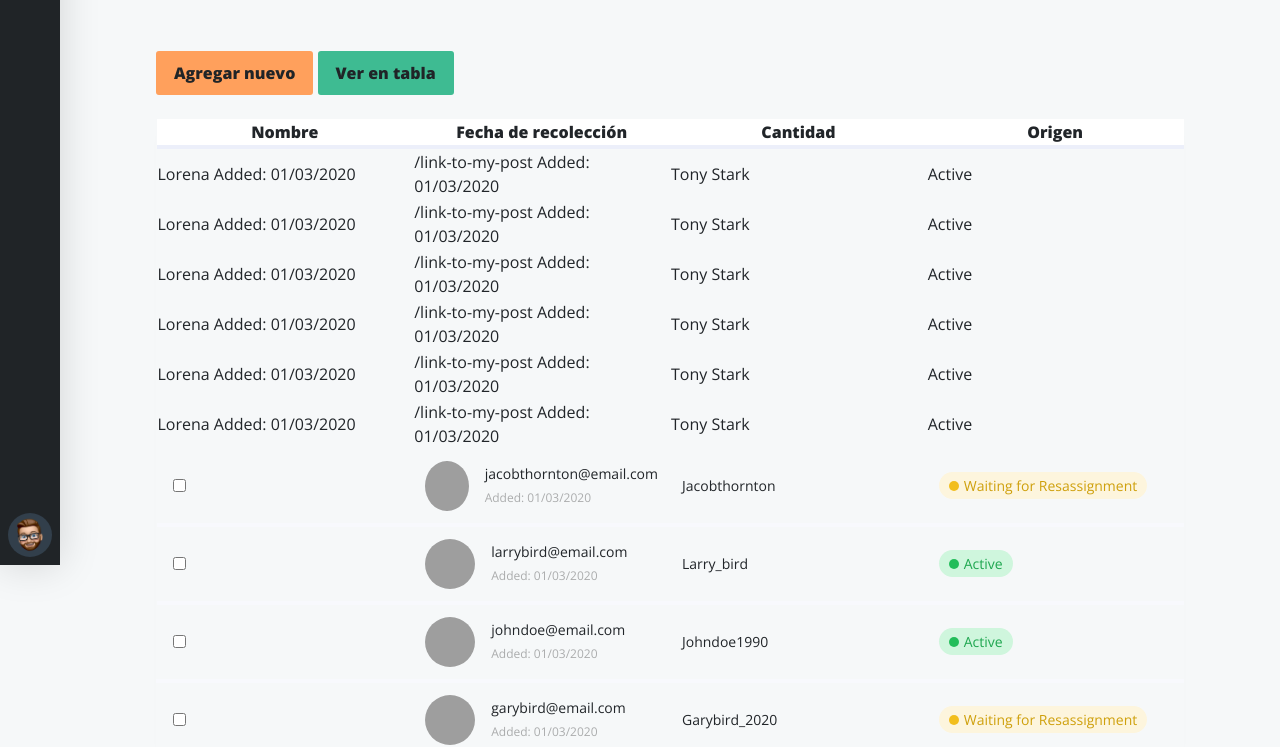
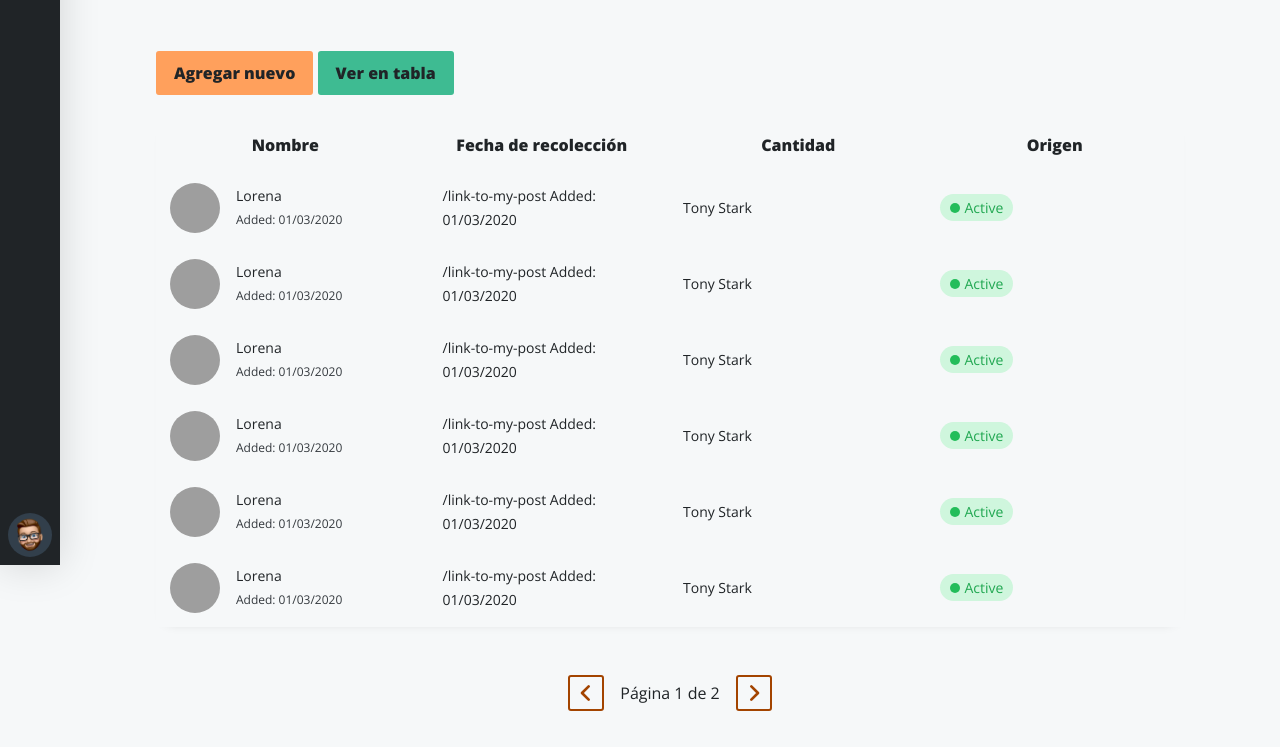
Before and after one commit to YishayRE/QLDB-Front, an Astro site: page /material/1 in a window 1280 px wide. Shown: the part 235-982 px from the top of the page. Built offline with nearby package versions, Linux system fonts and the light colour scheme; Astro itself is replaced by a stand-in of ours; sample sign-in values are in the browser's storage; grey boxes are pictures that could not be loaded; some icons are missing.

Commit message:
Se añade formato a la vista de tabla

```diff
--- a/src/components/Table.astro
+++ b/src/components/Table.astro
@@ -8,102 +8,26 @@
       </tr>
     </thead>
     <tbody>
-          <slot name="tr" />
-      <tr class="" role="alert">
-          <td>
-              <label class="checkbox-wrap checkbox-primary">
-                    <input type="checkbox">
-                    <span class="checkmark"></span>
-                  </label>
-          </td>
-        <td class="d-flex align-items-center">
-            <div class="img" style="background-image: url(http://t1.gstatic.com/licensed-image?q=tbn:ANd9GcT_bkAj3p5IFFoID3Ur7GuhZIbPjYHTykIb0am_oGun--e_Q40B41OPYoWIWgg5rUdrl8ZoytBvs_8faqfdrUA);"></div>
-            <div class="pl-3 email">
-                <span>jacobthornton@email.com</span>
-                <span>Added: 01/03/2020</span>
-            </div>
-        </td>
-        <td>Jacobthornton</td>
-        <td class="status"><span class="waiting">Waiting for Resassignment</span></td>
-      </tr>
-      <tr class="" role="alert">
-          <td>
-              <label class="checkbox-wrap checkbox-primary">
-                    <input type="checkbox">
-                    <span class="checkmark"></span>
-                  </label>
-          </td>
-        <td class="d-flex align-items-center">
-            <div class="img" style="background-image: url(http://t1.gstatic.com/licensed-image?q=tbn:ANd9GcT_bkAj3p5IFFoID3Ur7GuhZIbPjYHTykIb0am_oGun--e_Q40B41OPYoWIWgg5rUdrl8ZoytBvs_8faqfdrUA);"></div>
-            <div class="pl-3 email">
-                <span>larrybird@email.com</span>
-                <span>Added: 01/03/2020</span>
-            </div>
-        </td>
-        <td>Larry_bird</td>
-        <td class="status"><span class="active">Active</span></td>
-      </tr>
-      <tr class="" role="alert">
-          <td>
-              <label class="checkbox-wrap checkbox-primary">
-                    <input type="checkbox">
-                    <span class="checkmark"></span>
-                  </label>
-          </td>
-        <td class="d-flex align-items-center">
-            <div class="img" style="background-image: url(http://t1.gstatic.com/licensed-image?q=tbn:ANd9GcT_bkAj3p5IFFoID3Ur7GuhZIbPjYHTykIb0am_oGun--e_Q40B41OPYoWIWgg5rUdrl8ZoytBvs_8faqfdrUA);"></div>
-            <div class="pl-3 email">
-                <span>johndoe@email.com</span>
-                <span>Added: 01/03/2020</span>
-            </div>
-        </td>
-        <td>Johndoe1990</td>
-        <td class="status"><span class="active">Active</span></td>
-      </tr>
-      <tr class="alert" role="alert">
-          <td class="border-bottom-0">
-              <label class="checkbox-wrap checkbox-primary">
-                    <input type="checkbox">
-                    <span class="checkmark"></span>
-                  </label>
-          </td>
-        <td class="d-flex align-items-center border-bottom-0">
-            <div class="img" style="background-image: url(http://t1.gstatic.com/licensed-image?q=tbn:ANd9GcT_bkAj3p5IFFoID3Ur7GuhZIbPjYHTykIb0am_oGun--e_Q40B41OPYoWIWgg5rUdrl8ZoytBvs_8faqfdrUA);"></div>
-            <div class="pl-3 email">
-                <span>garybird@email.com</span>
-                <span>Added: 01/03/2020</span>
-            </div>
-        </td>
-        <td class="border-bottom-0">Garybird_2020</td>
-        <td class="status border-bottom-0"><span class="waiting">Waiting for Resassignment</span></td>
-      </tr>
+        <slot name="tr" />
     </tbody>
   </table>
 
-<style>
-    /*
-    tr{
-        background-color: rgb(150, 63, 63); }
-        */
+<style is:global>
 
     tr th:nth-child(1){
         width:fit-content;
-        background-color: rgb(150, 63, 63);
     }
 
     tr th:nth-child(2){
         width:fit-content;
-        background-color: rgb(63, 150, 76);
     }
 
     tr th:nth-child(3){
         width: fit-content;
-        background-color: rgb(150, 63, 63);
     }
 
     tr th:nth-child(4){
         width: fit-content;
-        background-color: rgb(63, 64, 150);
     }
 
     .alert {
@@ -123,36 +47,6 @@
         top: 0;
         left: 0; }
 
-    .checkbox-primary {
-        color: #40bfc1; }
-        .checkbox-primary input:checked ~ .checkmark:after {
-            color: #40bfc1; }
-
-    .checkbox-wrap {
-        display: block;
-        position: relative;
-        cursor: pointer;
-        font-size: 16px;
-        font-weight: 500;
-        -webkit-user-select: none;
-        -moz-user-select: none;
-        -ms-user-select: none;
-        user-select: none; }
-
-    .close {
-        float: right;
-        font-size: 1.5rem;
-        font-weight: 700;
-        line-height: 1;
-        color: #000;
-        text-shadow: 0 1px 0 #fff;
-        opacity: .5; }
-        .close:hover {
-            color: #000;
-            text-decoration: none; }
-        .close:not(:disabled):not(.disabled):hover, .close:not(:disabled):not(.disabled):focus {
-            opacity: .75; }
-
     .d-flex {
         display: -webkit-box !important;
         display: -ms-flexbox !important;
@@ -167,46 +61,34 @@
         padding-left: 1rem !important; }
 
     .table {
-        width: 100%;
-        margin-bottom: 1rem;
-        color: #212529; }
-        .table th,
-        .table td {
-            padding: 0.75rem;
-            vertical-align: top;
-            border-top: 1px solid #dee2e6; }
-        .table thead th {
-            vertical-align: bottom;
-            border-bottom: 2px solid #dee2e6; }
-        .table tbody + tbody {
-            border-top: 2px solid #dee2e6; }
-
-    .table {
         min-width: 1000px !important;
         width: 100%;
         -webkit-box-shadow: 0px 5px 12px -12px rgba(0, 0, 0, 0.29);
-        -moz-box-shadow: 0px 5px 12px -12px rgba(0, 0, 0, 0.29);
-        box-shadow: 0px 5px 12px -12px rgba(0, 0, 0, 0.29); }
-    .table thead th {
-        border: none;
-        /*padding: 30px;*/
-        font-size: 13px;
-        font-weight: 500;
-        color: gray; }
+        -moz-box-shadow: 0px 5px 12px -12px rgba(0, 0, 0, 0.29); }
+
+    .table {
+        width: 100%;
+        margin-bottom: 1rem;}
+
     .table thead tr {
-        background: #fff;
-        border-bottom: 4px solid #eceffa; }
+        vertical-align: bottom;
+        font-size: 1rem;
+        border-bottom: 4px solid black;}
+
+    .table th,.table td {
+        padding: 0.75rem;
+        vertical-align: top;}
+
     .table tbody tr {
-        margin-bottom: 10px;
-        border-bottom: 4px solid #f8f9fd; }
-        .table tbody tr:last-child {
+        margin-bottom: 10px; }
+
+    .table tbody tr:last-child {
         border-bottom: 0; }
+
     .table tbody th, .table tbody td {
-        border: none;
-        /*padding: 30px;*/
         font-size: 14px;
-        /*background: #fff;*/
         vertical-align: middle; }
+
     .table tbody td.status span {
         position: relative;
         border-radius: 30px;
@@ -219,25 +101,36 @@
         height: 10px;
         content: '';
         border-radius: 50%; }
+
     .table tbody td.status .active {
         background: #cff6dd;
         color: #1fa750; }
-        .table tbody td.status .active:after {
+
+    .table tbody td.status .active:after {
         background: #23bd5a; }
+
     .table tbody td.status .waiting {
         background: #fdf5dd;
         color: #cfa00c; }
         .table tbody td.status .waiting:after {
         background: #f2be1d; }
+
     .table tbody td .img {
         width: 50px;
         height: 50px;
         border-radius: 50%; }
+
     .table tbody td .email span {
         display: block; }
-        .table tbody td .email span:last-child {
+
+    .table tbody td .email span:last-child {
         font-size: 12px;
-        color: rgba(0, 0, 0, 0.3); }
+        color: var(--neutral-800); }
+
+    .darkmode .table tbody td .email span:last-child {
+        font-size: 12px;
+        color: var(--neutral-200); }
+
     .table tbody td .close span {
         font-size: 12px;
         color: #dc3545; }
@@ -251,32 +144,4 @@
     .table-responsive-xl > .table-bordered {
       border: 0; } }
 
-@media print {
-  thead {
-    display: table-header-group; }
-  tr,
-  .table {
-    border-collapse: collapse !important; }
-    .table td,
-    .table th {
-      background-color: #fff !important; }
-  .table-bordered th,
-  .table-bordered td {
-    border: 1px solid #dee2e6 !important; }
-  .table-dark {
-    color: inherit; }
-    .table-dark th,
-    .table-dark td,
-    .table-dark thead th,
-    .table-dark tbody + tbody {
-      border-color: #dee2e6; }
-  .table .thead-dark th {
-    color: inherit;
-    border-color: #dee2e6; } }
-
-    table {
-        border-collapse: collapse; }
-
-    th {
-        text-align: inherit; }
   </style>
--- a/src/pages/material/[page].astro
+++ b/src/pages/material/[page].astro
@@ -135,7 +135,7 @@ const visible = false;
                     </div>
                   </td>
                   <td class="align-items-center">
-                      <div class="pl-3 email">
+                      <div class="pl-3">
                           <span>{item.url}</span>
                           <span>Added: 01/03/2020</span>
                       </div>
```
